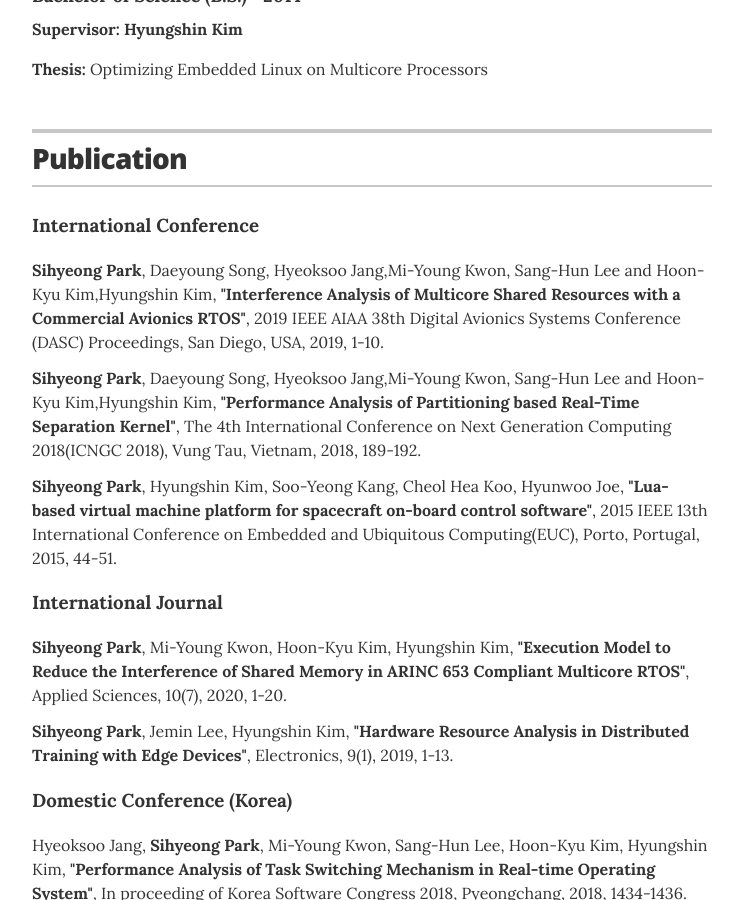
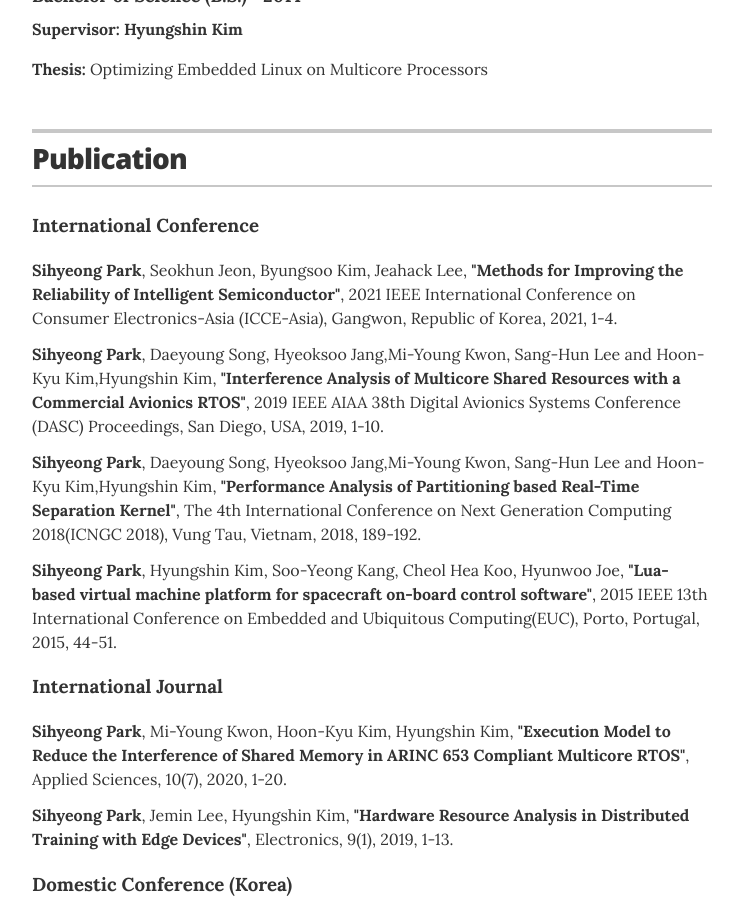
Before and after one commit to sihyeong/sihyeong.github.io, a Jekyll site: the page built from index.html, in a window 1280 px wide and 900 px high, scrolled down 949 px. Shown: the whole window, without its empty margins (268-1011 px from the left). Built offline with Jekyll 4.4.1, drawn with Linux system fonts in a browser that asks for light colours.

Commit message:
Update i_c_publication.yml

```diff
--- a/_data/i_c_publication.yml
+++ b/_data/i_c_publication.yml
@@ -1,3 +1,11 @@
+- name: Methods for Improving the Reliability of Intelligent Semiconductor
+  author: <b>Sihyeong Park</b>, Seokhun Jeon, Byungsoo Kim, Jeahack Lee
+  publisher: 2021 IEEE International Conference on Consumer Electronics-Asia (ICCE-Asia)
+  datetime: 2021
+  pageStart: 1
+  pageEnd: 4
+  contentLocation: Gangwon, Republic of Korea
+
 - name: Interference Analysis of Multicore Shared Resources with a Commercial Avionics RTOS
   author: <b>Sihyeong Park</b>, Daeyoung Song, Hyeoksoo Jang,Mi-Young Kwon, Sang-Hun Lee and Hoon-Kyu Kim,Hyungshin Kim
   publisher: 2019 IEEE AIAA 38th Digital Avionics Systems Conference (DASC) Proceedings
```
